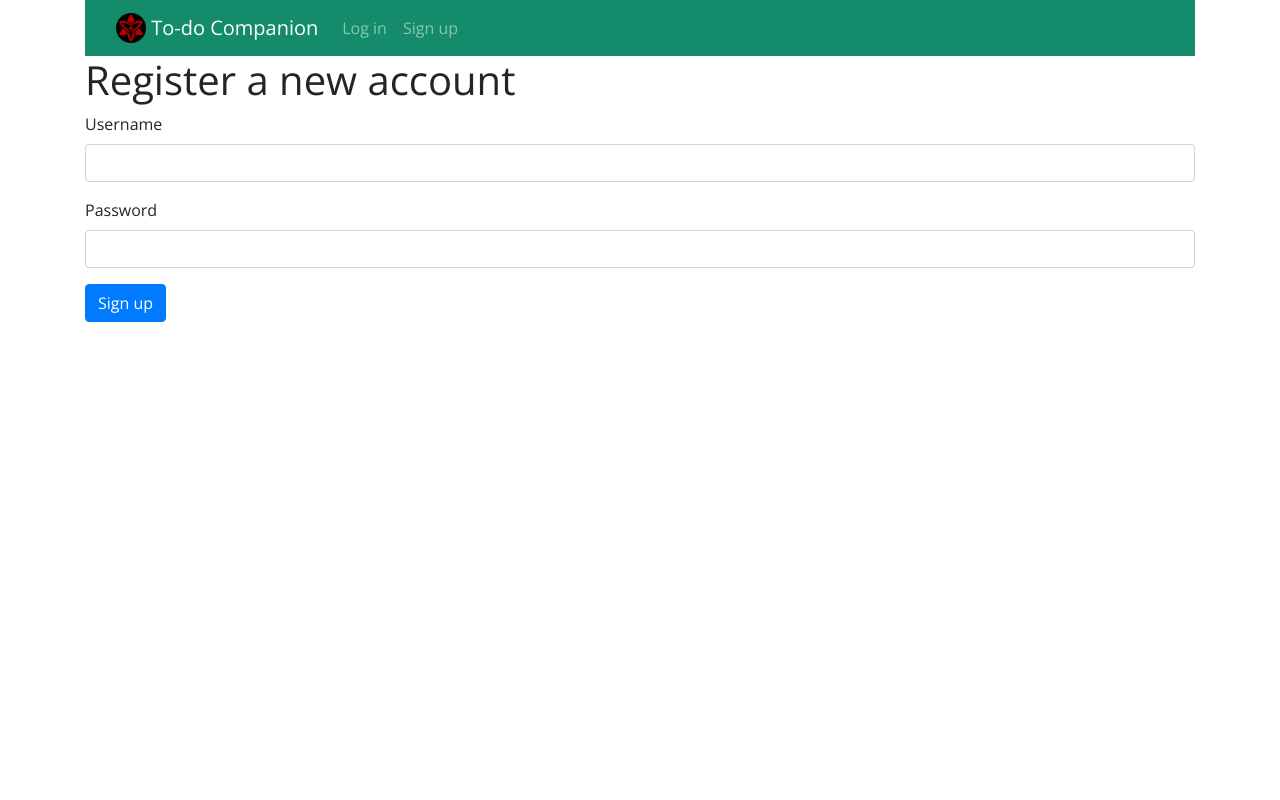
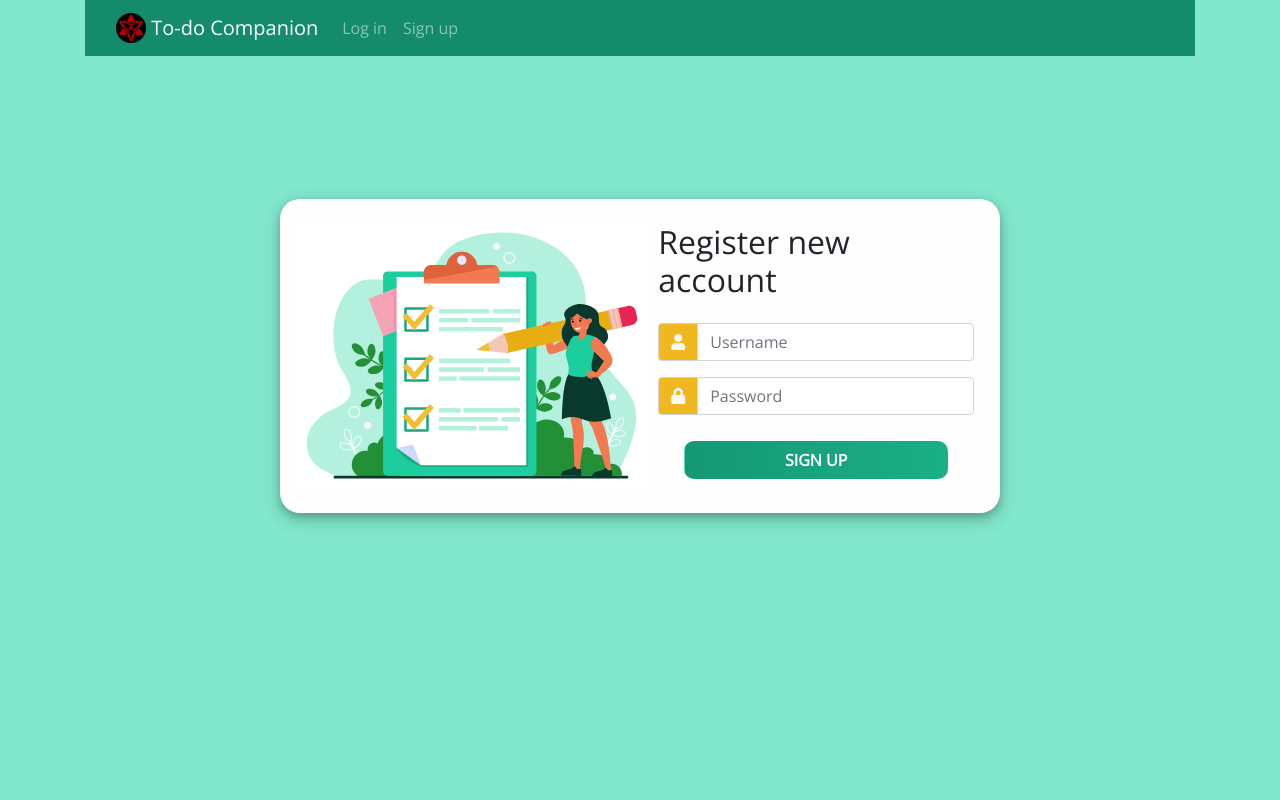
Before and after one commit to mgonnav/todo-companion, a Flask app: page /auth/signup in a window 1280 px wide. Run offline with Flask 2, Linux system fonts and the light colour scheme; some libraries are stand-ins or nearby versions.

Commit message:
Improved signup page styles. Refactored styles from login

```diff
--- /dev/null
+++ b/app/static/css/auth.css
@@ -0,0 +1,50 @@
+body {
+  background-color: #81e8cc;
+}
+
+.user_card {
+  width: 95%;
+  background-color: #fefefe;
+  border-radius: 20px;
+  box-shadow: 0 4px 8px 0 rgba(0, 0, 0, 0.2), 0 6px 20px 0 rgba(0, 0, 0, 0.19);
+  -webkit-box-shadow: 0 4px 8px 0 rgba(0, 0, 0, 0.2), 0 6px 20px 0 rgba(0, 0, 0, 0.19);
+  -moz-box-shadow: 0 4px 8px 0 rgba(0, 0, 0, 0.2), 0 6px 20px 0 rgba(0, 0, 0, 0.19);
+  padding: 30px 0;
+}
+
+.form_container {
+  margin: 0 10px;
+}
+
+.login_container {
+  flex-direction: column;
+  padding: 0 1rem;
+}
+
+.login_btn {
+  width: 100%;
+  background-image: linear-gradient(to right, #159875 0%, #1aaf86 50%, #61d4b3 100%);
+  color: #fff !important;
+  font-weight: bold;
+  flex: 1 1 auto;
+  margin: 10px;
+  text-align: center;
+  text-transform: uppercase;
+  transition: 0.5s;
+  background-size: 200% auto;
+  color: #fff;
+  border-radius: 10px;
+}
+
+.login_btn:hover {
+  background-position: right center;
+}
+
+.input-group-text {
+  background-color: #f0b71f;
+  color: #fafafa;
+}
+
+#planning_img_card {
+  background-size: cover;
+}
--- /dev/null
+++ b/app/static/css/signup.css
@@ -0,0 +1,22 @@
+@media screen and (min-width: 0) and (max-width: 767px) {
+  #planning_img_card {
+    width: 302px;
+    height: 226px;
+    margin-bottom: 10px;
+  }
+}
+@media screen and (min-width: 425px) and (max-width: 767px) {
+  .user_card {
+    width: 405px;
+  }
+}
+@media screen and (min-width: 768px) and (max-width: 2560px) {
+  .user_card {
+    width: 720px;
+  }
+  .login_container {flex-direction: row;}
+  #planning_img_card {
+    width: 355px;
+    height: 266px;
+  }
+}
--- a/app/templates/base.html
+++ b/app/templates/base.html
@@ -13,6 +13,7 @@
       <link rel="stylesheet" href="{{ url_for('static', filename='css/main.css') }}" media="all">
       <link rel="preconnect" href="https://fonts.gstatic.com">
       <link href="https://fonts.googleapis.com/css2?family=Open+Sans&display=swap" rel="stylesheet">
+      <link rel="stylesheet" href="https://use.fontawesome.com/releases/v5.6.1/css/all.css" integrity="sha384-gfdkjb5BdAXd+lj+gudLWI+BXq4IuLW5IT+brZEZsLFm++aCMlF1V92rMkPaX4PP" crossorigin="anonymous">
     {% endblock %}
   {% endblock %}
 </head>
--- a/app/templates/signup.html
+++ b/app/templates/signup.html
@@ -1,12 +1,49 @@
 {% extends "base.html" %}
-{% import "macros.html" as macros %}
-{% from "bootstrap/form.html" import render_form %}
 
 {% block title %}
 Sign up
 {% endblock %}
 
+{% block styles %}
+  {{ super() }}
+  <link rel="stylesheet" href="{{ url_for('static', filename='css/auth.css') }}" type="text/css" media="all">
+  <link rel="stylesheet" href="{{ url_for('static', filename='css/signup.css') }}" type="text/css" media="all">
+  <style>
+    #planning_img_card {
+      background-image: url('{{ url_for('static', filename='images/planning2.svg') }}');
+    }
+  </style>
+{% endblock %}
+
 {% block content %}
-  <h1>Register a new account</h1>
-  {{ render_form(form, form_type="horizontal", button_map={'submit': 'primary'}) }}
+  <div class="d-flex align-items-center justify-content-center h-75">
+    <div class="user_card pt-4 pb-4">
+      <div class="d-flex align-items-center justify-content-center login_container">
+        <div id="planning_img_card"></div>
+        <div class="form_container">
+          <div class="mb-4">
+            <h2 id="form-title">Register new account</h2>
+          </div>
+          <form class="form form-horizontal" action="{{ url_for('auth.signup') }}" method="POST">
+            {{ form.csrf_token() }}
+            <div class="input-group mb-3">
+              <div class="input-group-prepend">
+                <span class="input-group-text"><i class="fas fa-user"></i></span>
+              </div>
+              <input id="username" class="form-control" type="text" name="username" placeholder="Username" required>
+            </div>
+            <div class="input-group mb-2">
+              <div class="input-group-prepend">
+                <span class="input-group-text"><i class="fas fa-lock"></i></span>
+              </div>
+              <input id="password" class="form-control" type="password" name="password" placeholder="Password" required>
+            </div>
+            <div class="d-flex justify-content-center mt-3 login_container">
+              <input id="submit" class="btn login_btn" type="submit" name="submit" value="Sign up">
+            </div>
+          </form>
+        </div>
+      </div>
+    </div>
+  </div>
 {% endblock %}
```
Also changed, not shown: app/static/css/login.css (added, +31 -0 lines), app/templates/login.html (+3 -85 lines), app/static/images/planning2.svg (added).
